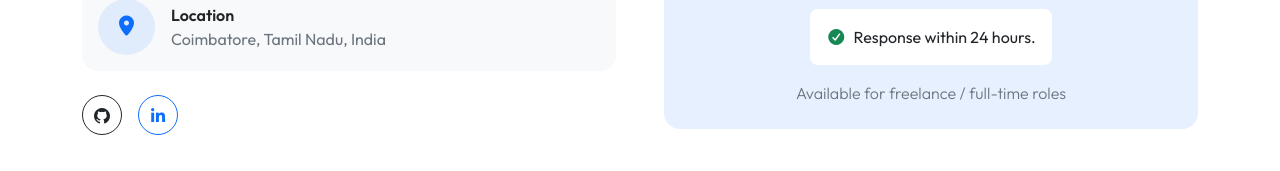
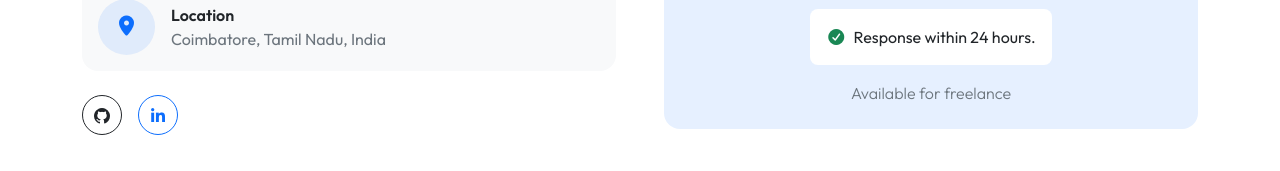
Before and after one commit to Narasimman-2067/Narasimman_Portfolio, a React (Vite) app: page / in a window 1280 px wide. Shown: the part 3644-3815 px from the top of the page. Built offline with nearby package versions, Linux system fonts and the light colour scheme.

Commit message:
Update availability message in Contact component

```diff
--- a/src/components/Contact.jsx
+++ b/src/components/Contact.jsx
@@ -37,7 +37,7 @@ const Contact = () => {
               <h4 className="fw-bold">Let's work together</h4>
               <p className="text-secondary">I’m open to new opportunities & collaborations. Feel free to reach out.</p>
               <div className="bg-white p-3 rounded-3 d-inline-block mx-auto"><i className="fas fa-check-circle text-success me-1"></i> Response within 24 hours.</div>
-              <div className="mt-3 text-secondary fw-light">Available for freelance / full-time roles</div>
+              <div className="mt-3 text-secondary fw-light">Available for freelance </div>
             </div>
           </Col>
         </Row>
```
